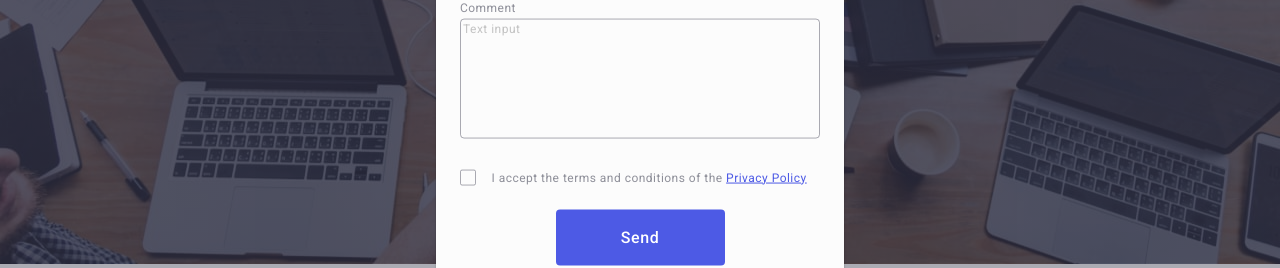
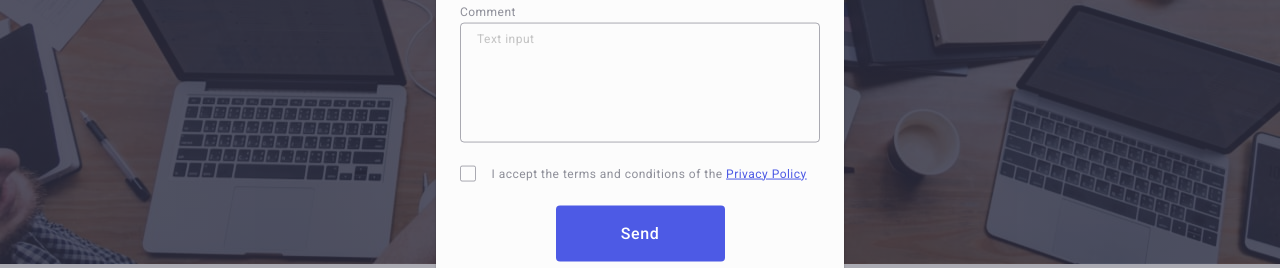
Before and after one commit to uliacop/goit-markup-hw-05, a plain HTML site: page index.html in a window 1280 px wide. Shown: the part 410-678 px from the top of the page. Drawn offline with nearby package versions, Linux system fonts and the light colour scheme.

Commit message:
update final

```diff
--- a/css/styles.css
+++ b/css/styles.css
@@ -685,6 +685,9 @@ footer {
   margin-bottom: 8px;
 }
 
+.review-form-field {
+  margin-bottom: 16px;
+}
 .review-form-field-label {
   display: block;
   font-weight: 400;
@@ -745,7 +748,7 @@ footer {
   resize: none;
   outline: 0px solid transparent;
   transition: border-color 250ms cubic-bezier(0.4, 0, 0.2, 1);
-  margin-bottom: 16px;
+  padding: 8px 16px;
 }
 
 .review-form-comment::placeholder {
--- a/index.html
+++ b/index.html
@@ -697,7 +697,7 @@
             </div>
           </div>
 
-          <div class="review-form-field-wrapper">
+          <div class="review-form-field">
             <label class="review-form-field-label" for="user-comment"
               >Comment</label
             >
```
